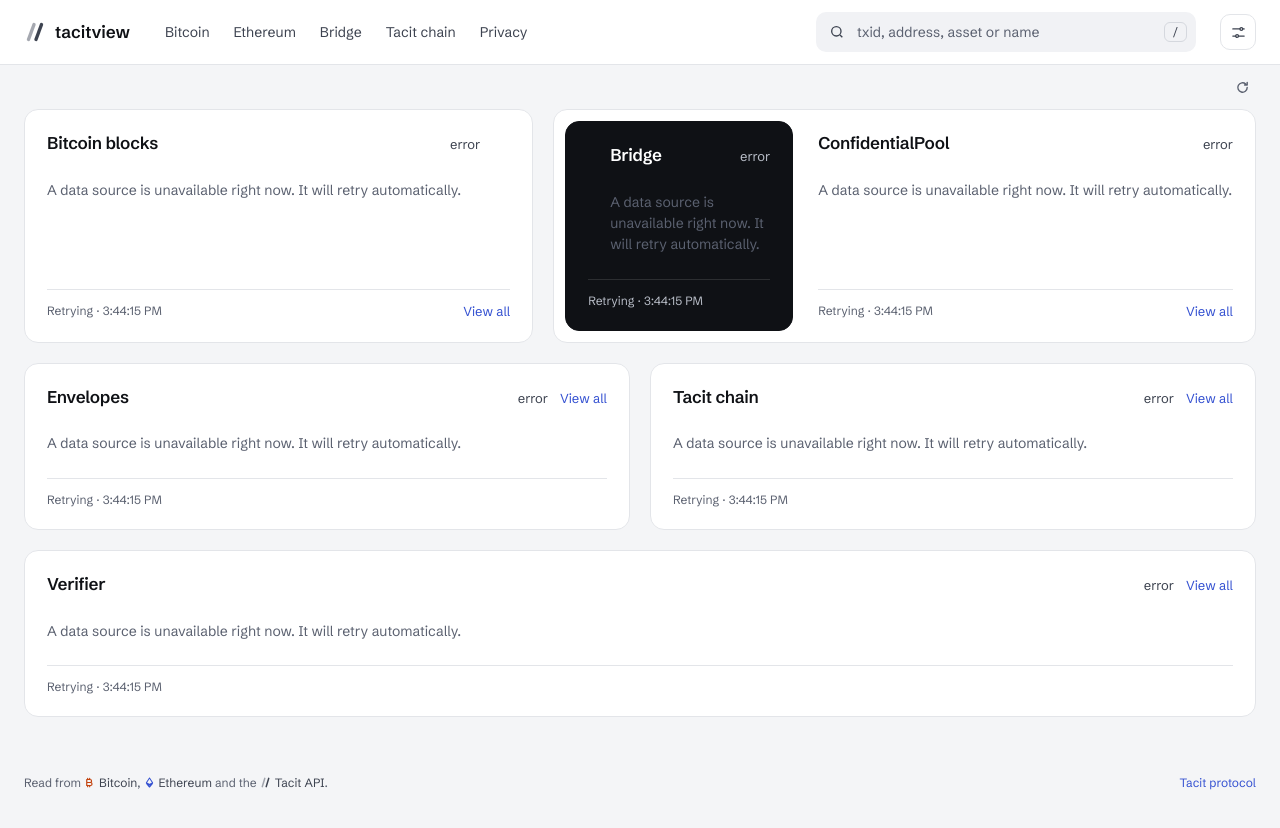
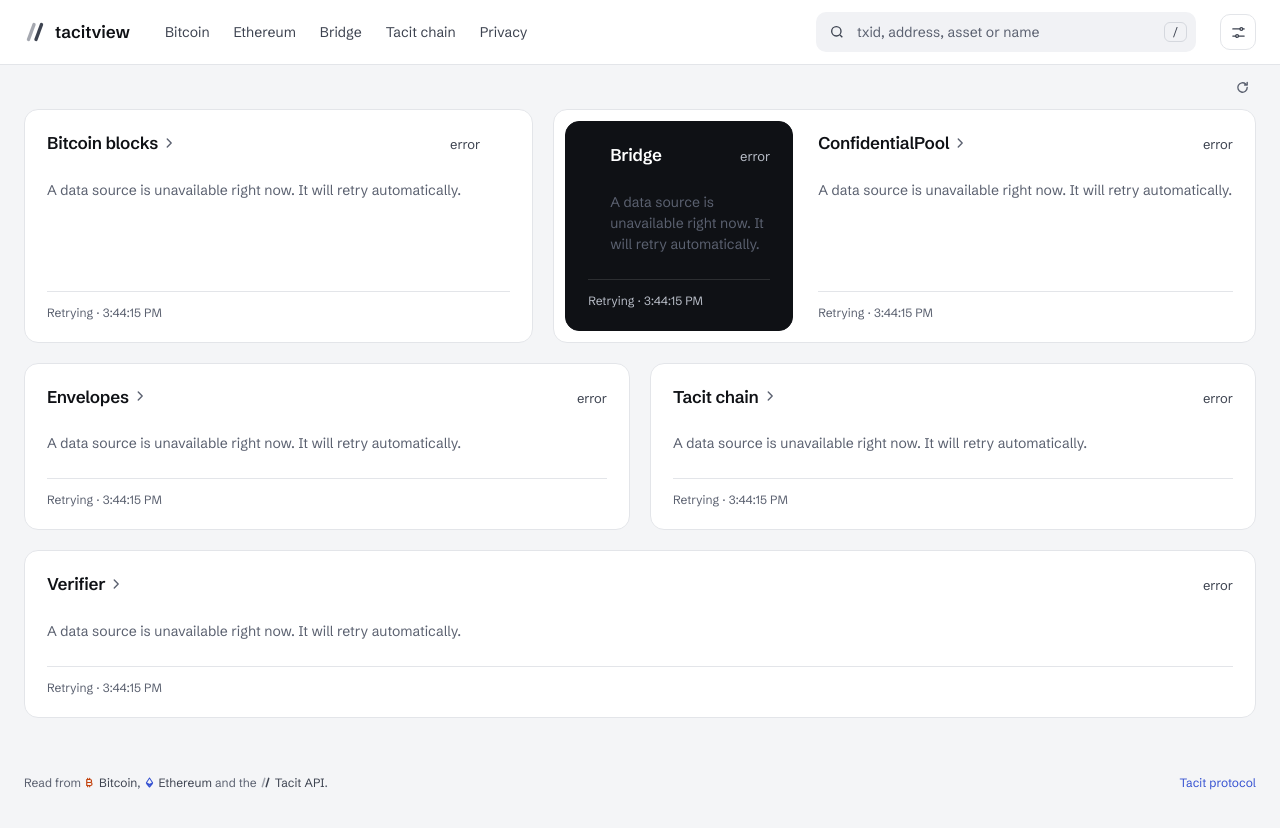
Before and after one commit to hungraw/tacitview, a website with bundled scripts: page index.html in a window 1280 px wide. Built offline with nearby package versions, Linux system fonts and the light colour scheme; files whose address does not match are found by name.

Commit message:
Card titles open the full list
Co-Authored-By: Claude Opus 5.5 <noreply@anthropic.com>

```diff
--- a/index.html
+++ b/index.html
@@ -1197,6 +1197,15 @@ button.name-pill:hover, button.name-pill[aria-expanded="true"] { background: var
 
 .hero-2 .rail-mid { display: none; } /* the Bridge page lists burns in their own card */
 .hero-2 .rail-top, .hero-2 .rail-bottom { display: contents; }
+
+/* A card's title opens its full list (in place of a "View all" link): the title keeps its look, a small chevron
+   shows it goes somewhere, and it underlines on hover. */
+.title-link { color: inherit; display: inline-flex; align-items: center; gap: 4px; text-decoration: none; }
+.title-link svg { width: 14px; height: 14px; color: var(--mute); transition: transform .15s, color .15s; }
+.title-link:hover { text-decoration: underline; text-underline-offset: 4px; text-decoration-thickness: 1px; }
+.title-link:hover svg { color: var(--ink); transform: translateX(2px); }
+.card-dark .title-link svg { color: var(--dark-mute); }
+.title-link:focus-visible { outline: 2px solid var(--eth); outline-offset: 3px; border-radius: 4px; }
 </style><!-- inline-css:end -->
   <!-- modulepreload:start -->
   <link rel="modulepreload" href="/src/data/api.js">
--- a/server/inline-hashes.json
+++ b/server/inline-hashes.json
@@ -1,4 +1,4 @@
 {
-  "style": "'sha256-gTXZR8W3TiLnqD09zS37F/5KYiz/Wxg74xHqoU8sbrI='",
+  "style": "'sha256-ABQjV5K9xO/8mhZIIarSNlQFzgIMXeswQkTDnY+rYnA='",
   "script": "'sha256-RzDSS+EOgb1vZSFIstI/rtJdBIBT7lq9J1wSE4FUVKs='"
 }
--- a/src/layouts.js
+++ b/src/layouts.js
@@ -1,15 +1,15 @@
 // Which sections each live page shows, row by row. The home page stays small on purpose: the system at a glance,
 // then one click to depth.
-// A card: [section id, title, link for "View all" (optional), 'dark' (optional), { foot: true } to put "View all" in
-// the card's foot (optional)]. A list of cards in place of one
+// A card: [section id, title, page the title links to (optional), 'dark' (optional)]. The card's title is the link to
+// its full list, so the head keeps its right side for the card's figures. A list of cards in place of one
 // stacks them in that grid cell.
 
 export const LAYOUTS = {
   home: {
     rows: [
       // Wide screens: the bridge sits inside the ConfidentialPool card (it is on Ethereum), and a line runs from the
-      // Bitcoin tip into it (src/connector.js); "View all" moves to the card's foot to leave the line room.
-      { cls: 'hero', cards: [['btc-blocks', 'Bitcoin blocks', '#/blocks', null, { foot: true }], ['bridge', 'Bridge', null, 'dark'], ['confidential', 'ConfidentialPool', '#/pool-events', null, { foot: true }]] },
+      // Bitcoin tip into it (src/connector.js).
+      { cls: 'hero', cards: [['btc-blocks', 'Bitcoin blocks', '#/blocks'], ['bridge', 'Bridge', null, 'dark'], ['confidential', 'ConfidentialPool', '#/pool-events']] },
       { cls: 'grid-2', cards: [['envelopes', 'Envelopes', '#/blocks'], ['tacit-chain', 'Tacit chain', '#/tacit-chain']] },
       { cls: 'grid-1', cards: [['checks-mini', 'Verifier', '#/bridge']] },
     ],
@@ -45,7 +45,7 @@ export const LAYOUTS = {
   },
 };
 
-const card = ([id, title, more, tone, opts = {}]) => `<article class="card${tone === 'dark' ? ' card-dark' : ''}" id="${id}"><header class="card-head"><h2>${title}</h2><span class="card-head-end"><span class="status" id="${id}-status"></span>${more && !opts.foot ? `<a class="more" href="${more}">View all</a>` : ''}</span></header><div class="card-body" id="${id}-body"><div class="skeleton" aria-hidden="true"></div><span class="sr-only">Loading</span></div><footer class="card-foot"><span id="${id}-asof"></span><span id="${id}-source"></span>${more && opts.foot ? `<a class="more more-foot" href="${more}">View all</a>` : ''}</footer></article>`;
+const card = ([id, title, more, tone]) => `<article class="card${tone === 'dark' ? ' card-dark' : ''}" id="${id}"><header class="card-head"><h2>${more ? `<a class="title-link" href="${more}" title="Open the full list">${title}<svg viewBox="0 0 16 16" aria-hidden="true"><path d="M6 3.5 10.5 8 6 12.5" fill="none" stroke="currentColor" stroke-width="1.6" stroke-linecap="round" stroke-linejoin="round"/></svg></a>` : title}</h2><span class="card-head-end"><span class="status" id="${id}-status"></span></span></header><div class="card-body" id="${id}-body"><div class="skeleton" aria-hidden="true"></div><span class="sr-only">Loading</span></div><footer class="card-foot"><span id="${id}-asof"></span><span id="${id}-source"></span></footer></article>`;
 
 export function buildLayout(name) {
   const layout = LAYOUTS[name];
--- a/styles.css
+++ b/styles.css
@@ -1131,3 +1131,12 @@ button.name-pill:hover, button.name-pill[aria-expanded="true"] { background: var
 
 .hero-2 .rail-mid { display: none; } /* the Bridge page lists burns in their own card */
 .hero-2 .rail-top, .hero-2 .rail-bottom { display: contents; }
+
+/* A card's title opens its full list (in place of a "View all" link): the title keeps its look, a small chevron
+   shows it goes somewhere, and it underlines on hover. */
+.title-link { color: inherit; display: inline-flex; align-items: center; gap: 4px; text-decoration: none; }
+.title-link svg { width: 14px; height: 14px; color: var(--mute); transition: transform .15s, color .15s; }
+.title-link:hover { text-decoration: underline; text-underline-offset: 4px; text-decoration-thickness: 1px; }
+.title-link:hover svg { color: var(--ink); transform: translateX(2px); }
+.card-dark .title-link svg { color: var(--dark-mute); }
+.title-link:focus-visible { outline: 2px solid var(--eth); outline-offset: 3px; border-radius: 4px; }
```
Also changed, not shown: vercel.json.
